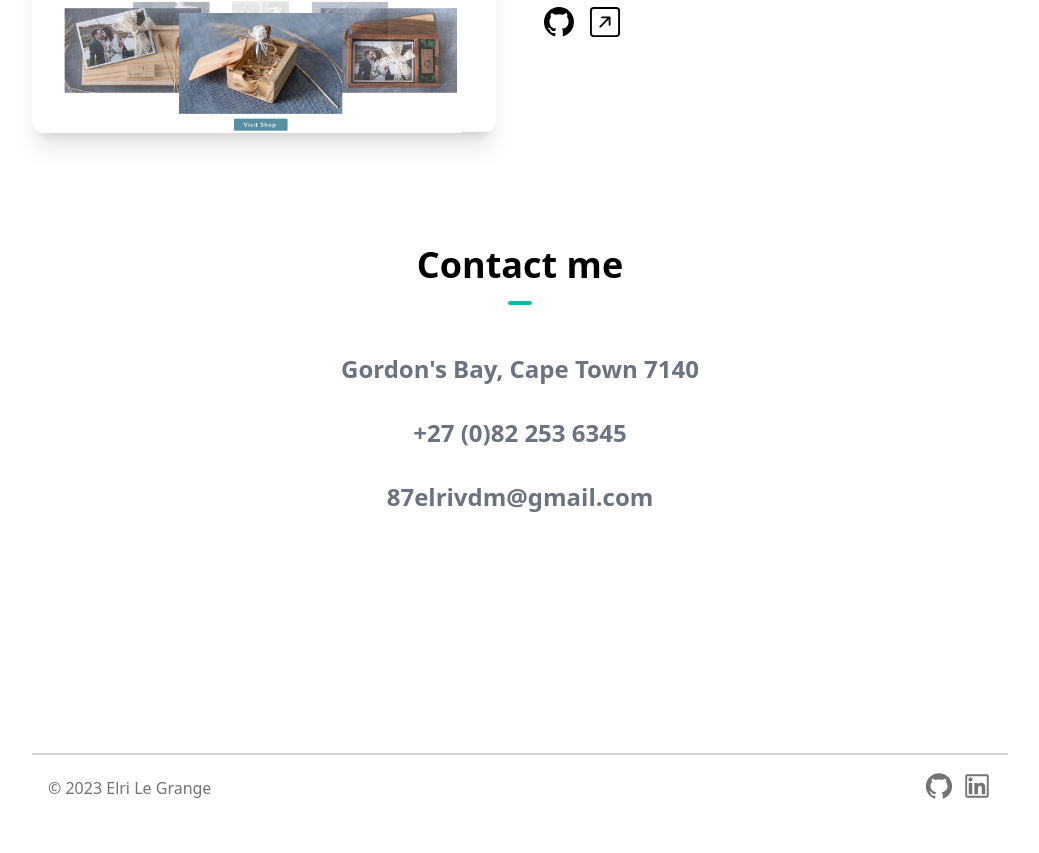
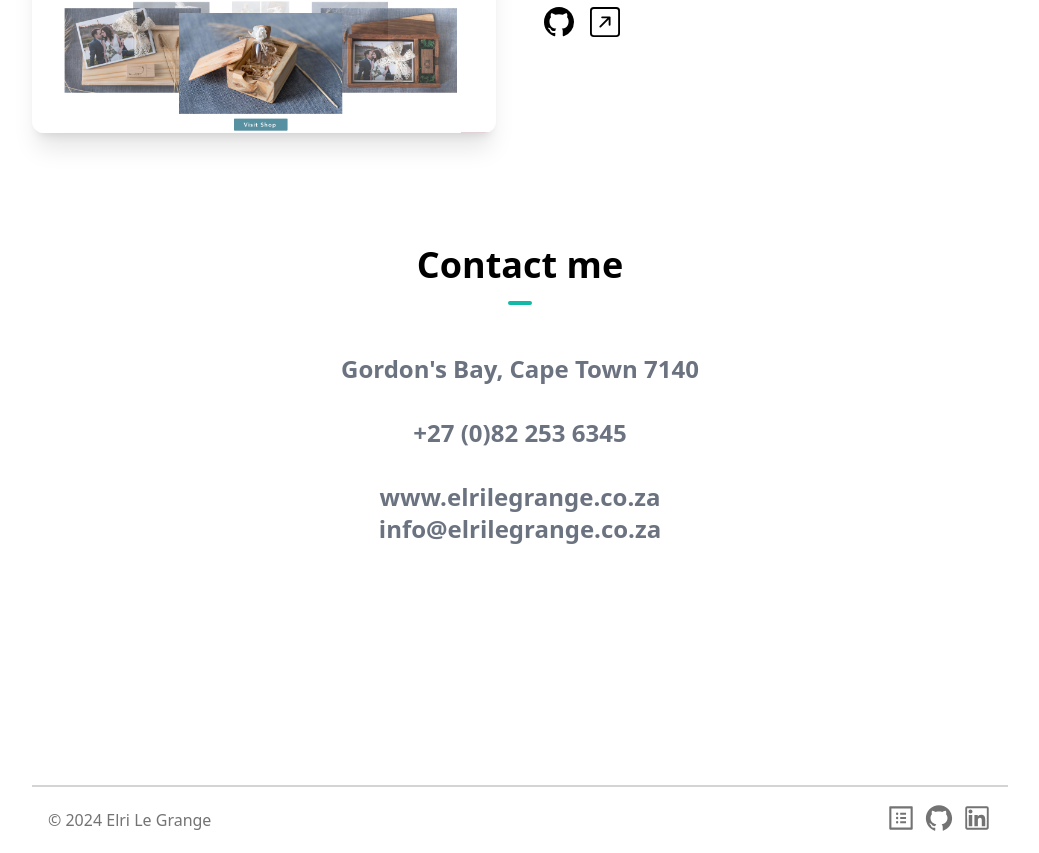
Before and after one commit to Elri87/Portfolio, a Next.js app: page / in a window 1280 px wide. Shown: the part 3246-4099 px from the top of the page, without its empty margins (120-1159 px from the left). Before the commit the page ends 4067 px from the top, so only its background shows below. Built offline with nearby package versions, Linux system fonts and the light colour scheme.

Commit message:
Contact: Changed details, added website. Footer: Added web icon + link

```diff
--- a/components/Contact.tsx
+++ b/components/Contact.tsx
@@ -4,7 +4,8 @@ const contactInfo = [
   {
     address: "Gordon's Bay, Cape Town 7140",
     phone: "+27 (0)82 253 6345",
-    email: "87elrivdm@gmail.com",
+    email: "info@elrilegrange.co.za",
+    web: "www.elrilegrange.co.za",
   },
 ];
 function Contact() {
@@ -28,6 +29,15 @@ function Contact() {
                       {item.phone}
                     </p>
                     <p className="text-center text-2xl text-gray-500 rounded font-semibold">
+                      <a
+                        href="https://www.elrilegrange.co.za/"
+                        target="_blank"
+                        rel="noreferrer"
+                      >
+                        {item.web}
+                      </a>
+                    </p>
+                    <p className="text-center text-2xl text-gray-500 rounded font-semibold">
                       {item.email}
                     </p>
                   </div>
--- a/components/Footer.tsx
+++ b/components/Footer.tsx
@@ -4,6 +4,7 @@ import {
   AiOutlineTwitter,
   AiOutlineLinkedin,
   AiOutlineYoutube,
+  AiOutlineProfile,
 } from "react-icons/ai";
 
 function Footer() {
@@ -12,9 +13,19 @@ function Footer() {
       <hr className="w-full h-0.5 mx-auto mt-8 bg-neutral-300 border-0"></hr>
       <div className="mx-auto  p-4 flex flex-col text-center text-neutral-900 md:flex-row md:justify-between">
         <div className="flex flex-row items-center justify-center space-x-1 text-neutral-500 dark:text-neutral-500">
-          © 2023 Elri Le Grange
+          © 2024 Elri Le Grange
         </div>
         <div className="flex flex-row items-center justify-center space-x-2 mb-1">
+          <a
+            href="https://www.elrilegrange.co.za/"
+            rel="noreferrer"
+            target="_blank"
+          >
+            <AiOutlineProfile
+              className="hover:-translate-y-1 transition-transform cursor-pointer text-neutral-500 dark:text-neutral-500"
+              size={30}
+            />
+          </a>
           <a href="https://github.com/Elri87" rel="noreferrer" target="_blank">
             <AiOutlineGithub
               className="hover:-translate-y-1 transition-transform cursor-pointer text-neutral-500 dark:text-neutral-500"
```
